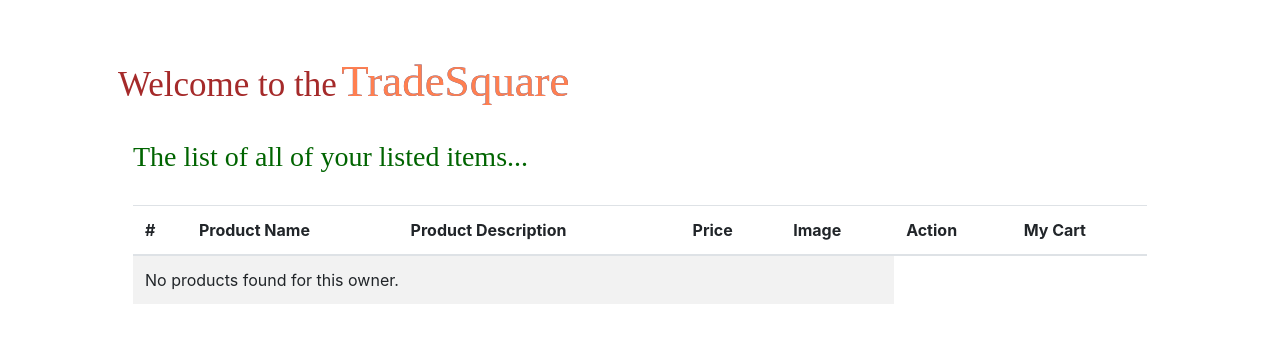
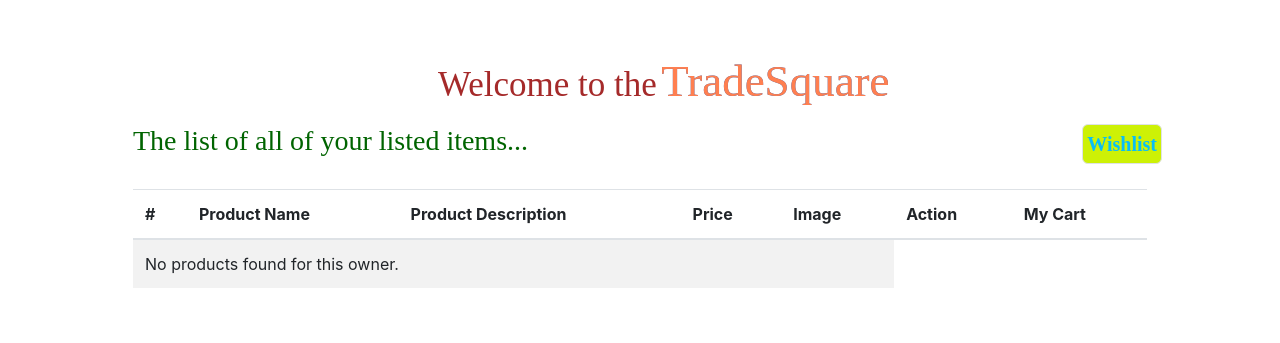
Before and after one commit to Dipam581/Bid-Deals, a Django app: page /deals/ in a window 1280 px wide. Shown: the top 343 px of the page. Run offline with Django 5.2, Linux system fonts and the light colour scheme; data that the repository does not hold is empty; parts of the project's set-up code (start-up, migrations or seed data) failed here and were passed over; some libraries are stand-ins or nearby versions.

Commit message:
wishlist

```diff
--- a/Bidding System/Bidding_System/Bid/urls.py
+++ b/Bidding System/Bidding_System/Bid/urls.py
@@ -10,5 +10,5 @@ urlpatterns = [
     path('buy_product/<str:product_id>/', buy_product, name="buy_product"),
     path('send_mail/', send_mail_Test, name='send_mail_Test'),
     path('addBid/notification/', notification, name='notification'),
-
+    path('deals/wishlist/<str:product_id>/', added_wishlist, name="added_wishlist"),
 ]
--- a/Bidding System/Bidding_System/Bid/views.py
+++ b/Bidding System/Bidding_System/Bid/views.py
@@ -1,9 +1,9 @@
 from django.shortcuts import render, get_object_or_404, redirect
-import random
-from .models import creationData, BuyModel
+from .models import creationData, BuyModel, NotifyAndWishlistModel
 from .utils import send_mail
 from Login.models import CustomUser
 from django.contrib.auth.models import User
+from django.db.models import Q
 
 def option_of_trading(request):
     return render(request, 'option.html')
@@ -72,3 +72,20 @@ def buy_product(request, product_id):
         "email": context["email"]
     }
     return render(request,"buy_screen.html", {"selectedData": product, "userContext": userContext})
+
+
+def added_wishlist(request,product_id):
+
+    context = request.session.get('context', {})
+    productDetails = creationData.objects.filter(product_id = product_id)
+    owner_id = productDetails[0].owner_id
+    verify_data = NotifyAndWishlistModel.objects.filter(product_id = product_id, bider_id = context["uuid"])
+
+    if(not verify_data[0].isWishlisted):
+        notify_wish_Model = NotifyAndWishlistModel(product_id = product_id, owner_id = str(owner_id), bider_id = context["uuid"], isWishlisted = True)
+        notify_wish_Model.save()
+    else:
+        print("Already wishlisted")
+        pass
+
+    return redirect("/deals")
--- a/Bidding System/Bidding_System/templates/all_products.html
+++ b/Bidding System/Bidding_System/templates/all_products.html
@@ -13,10 +13,17 @@
     <div class='container mx-auto p-5' id="welcome">
         <form method="post">
             {% csrf_token %}
-            <div class="mb-4">
+            <div class="mb-2" style="margin-left: 20rem;">
                 <span style="font-family: serif; font-size: 35px; color: brown;">Welcome to the</span>
                 <span
                     style="font-family: serif; font-size: 45px; color: coral; text-shadow: 0 0 #1d5fc1;">TradeSquare</span>
+            </div>
+
+            <div class="mb-2" style="margin-left: 20rem;">
+                <a href=""
+                    style="font-family: serif;font-size: 20px;font-weight: 600;color: rgb(9 190 247);float: right;border-radius: 6px;background-color: #cdf106;"
+                    class="border p-1">Wishlist</a>
+
             </div>
 
             <div class="container">
@@ -45,15 +52,16 @@
                                 <img src="{{ product.image.url }}" alt="{{ product.name }}"
                                     style="width: 100px; height: 100px;">
                             </td>
-                            <td><a class="btn btn-warning" href="{% url 'buy_product' product.product_id %}" role="button">Want to Buy</a></td>
+                            <td><a class="btn btn-warning" href="{% url 'buy_product' product.product_id %}"
+                                    role="button">Want to Buy</a></td>
                             <td>
-                                <button type="button" class="btn btn-primary">
+                                <a href="{% url 'added_wishlist' product.product_id %}" class="btn btn-primary" id="wishlist">
                                     <svg xmlns="http://www.w3.org/2000/svg" width="16" height="16" fill="currentColor"
                                         class="bi bi-heart" viewBox="0 0 16 16">
                                         <path
                                             d="m8 2.748-.717-.737C5.6.281 2.514.878 1.4 3.053c-.523 1.023-.641 2.5.314 4.385.92 1.815 2.834 3.989 6.286 6.357 3.452-2.368 5.365-4.542 6.286-6.357.955-1.886.838-3.362.314-4.385C13.486.878 10.4.28 8.717 2.01zM8 15C-7.333 4.868 3.279-3.04 7.824 1.143q.09.083.176.171a3 3 0 0 1 .176-.17C12.72-3.042 23.333 4.867 8 15" />
                                     </svg>
-                                </button>
+                                </a>
                             </td>
                         </tr>
                         {% empty %}
```
Also changed, not shown: Bidding System/Bidding_System/Bid/models.py (+11 -0 lines), Bidding System/Bidding_System/Bid/migrations/0008_buymodel_iswishlisted.py (added), Bidding System/Bidding_System/Bid/migrations/0009_notifyandwishlistmodel_remove_buymodel_iswishlisted.py (added), Bidding System/Bidding_System/Bid/migrations/0010_notifyandwishlistmodel_product_id.py (added).
